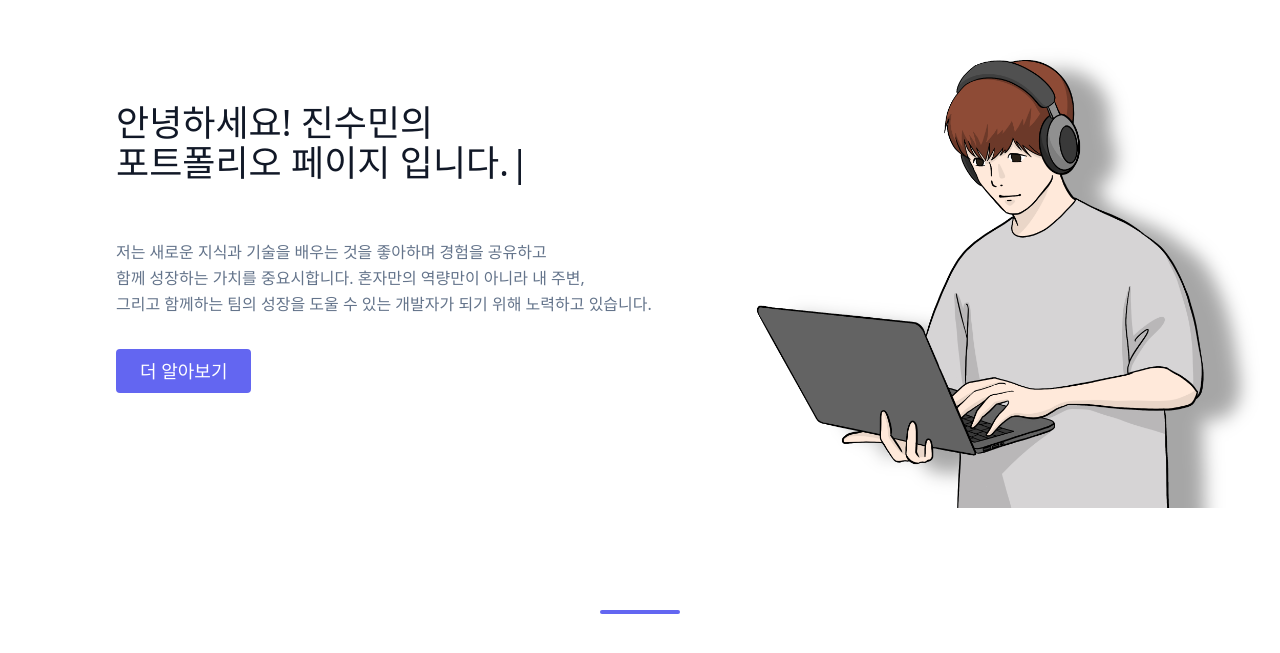
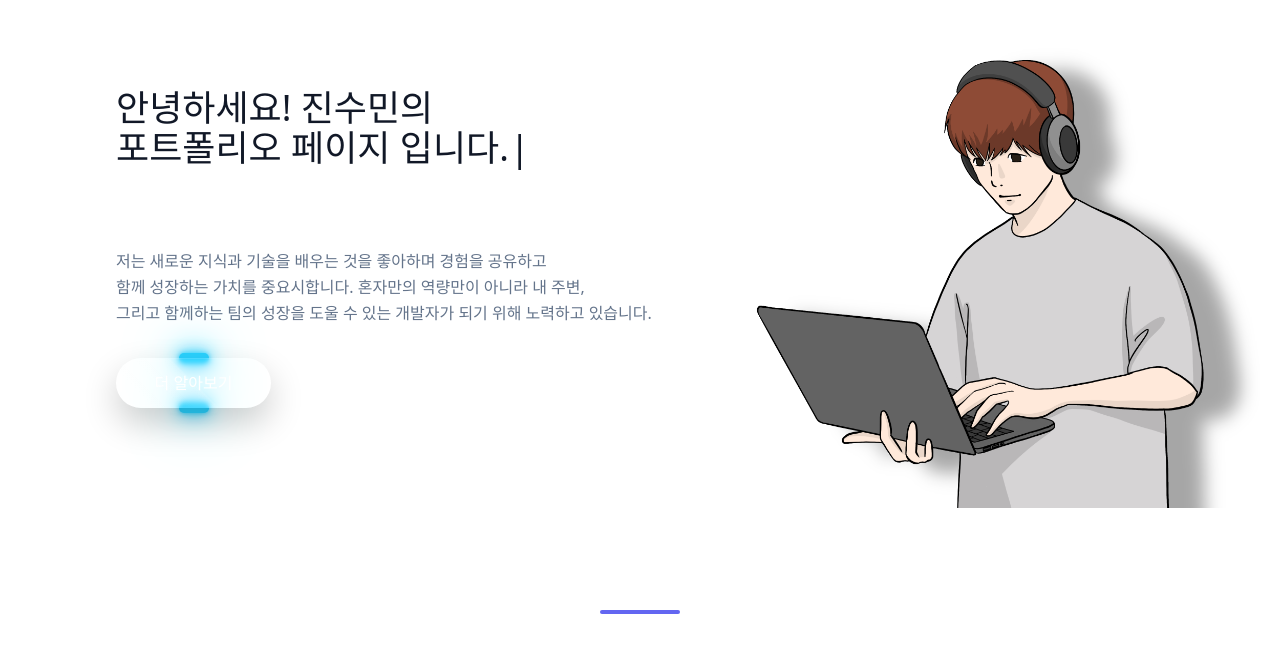
Before and after one commit to jinsumin/next-portfolio, a Next.js app: page /main in a window 1280 px wide. Shown: the part 115-768 px from the top of the page. Built offline with nearby package versions, Linux system fonts and the light colour scheme.

Commit message:
update main btn style

```diff
--- a/pages/main.js
+++ b/pages/main.js
@@ -20,7 +20,7 @@ export default function Main() {
       <section className="text-gray-600 body-font">
         <div className="container mx-auto flex px-5 py-24 md:flex-row flex-col items-center">
           <div className="lg:flex-grow md:w-1/2 lg:pl-24 md:pl-16 flex flex-col md:items-start md:text-left items-center text-center">
-            <h1 className="title-font sm:text-4xl text-3xl mb-4 font-medium text-gray-900">
+            <h1 className="title-font sm:text-4xl text-3xl mb-4 font-medium text-gray-900 h-36">
               <TypingEffect
                 text={"안녕하세요! 진수민의 <br> 포트폴리오 페이지 입니다."}
               />
@@ -35,12 +35,13 @@ export default function Main() {
               노력하고 있습니다. <br />
             </p>
             <div className="flex justify-center">
-              <button
-                href="#about-section"
-                className="inline-flex text-white bg-indigo-500 border-0 py-2 px-6 focus:outline-none hover:bg-indigo-600 rounded text-lg"
-              >
-                더 알아보기
-              </button>
+              <div className="main-btn">
+                <button
+                  href="#about-section"
+                >
+                  더 알아보기
+                </button>
+              </div>
             </div>
           </div>
           <div className="lg:max-w-lg lg:w-full md:w-1/2 w-5/6 mb-10 md:mb-0">
--- a/styles/globals.css
+++ b/styles/globals.css
@@ -47,3 +47,107 @@ a {
 p {
   @apply text-slate-500 dark:text-slate-400
 }
+
+.main-btn {
+  position: relative;
+  width: 155px;
+  height: 50px;
+}
+
+.main-btn button {
+  position: absolute;
+  top: 0;
+  left: 0;
+  width: 100%;
+  height: 100%;
+  display: flex;
+  justify-content: center;
+  align-items: center;
+  background: rgba(255, 255, 255, 0.05);
+  box-shadow: 0 15px 35px rgba(0, 0, 0, 0.2);
+  border-top: 1px solid rgba(255, 255, 255, 0.1);
+  border-bottom: 1px solid rgba(255, 255, 255, 0.1);
+  border-radius: 25px;
+  color: #fff;
+  z-index: 1;
+  font-weight: 400;
+  text-decoration: none;
+  overflow: hidden;
+  transition: 0.5s;
+  backdrop-filter: blur(2px);
+}
+
+.main-btn:hover button{
+  letter-spacing: 3px;
+}
+
+.main-btn button::before {
+  content: '';
+  position: absolute;
+  top: 0;
+  left: 0;
+  width: 50%;
+  height: 100%;
+  background: linear-gradient(to left, rgba(255, 255, 255, 0.15), transparent);
+  transform: skewX(45deg) translateX(0);
+  transition: 0.5s;
+}
+
+.main-btn:hover button:before {
+  transform: skewX(45deg) translateX(200%);
+}
+
+.main-btn::before {
+  content: '';
+  position: absolute;
+  left: 50%;
+  transform: translateX(-50%);
+  bottom: -5px;
+  width: 30px;
+  height: 10px;
+  background: #f00;
+  border-radius: 10px;
+  transition: 0.5s;
+  transition-delay: 0s;
+}
+
+.main-btn:hover::before {
+  bottom: 0;
+  height: 70%;
+  width: 80%;
+  border-bottom-left-radius: 30px;
+  border-bottom-right-radius: 30px;
+  transition-delay: 0.5s;
+}
+
+.main-btn::after {
+  content: '';
+  position: absolute;
+  left: 50%;
+  transform: translateX(-50%);
+  top: -5px;
+  width: 30px;
+  height: 10px;
+  background: #f00;
+  border-radius: 10px;
+  transition: 0.5s;
+  transition-delay: 0s;
+}
+
+.main-btn:hover::after {
+  top: 0;
+  height: 70%;
+  width: 80%;
+  border-top-left-radius: 30px;
+  border-top-right-radius: 30px;
+  transition-delay: 0.5s;
+}
+
+.main-btn:nth-child(1)::before,
+.main-btn:nth-child(1)::after {
+  background: #2bd2ff;
+  box-shadow: 0 0 5px #2bd2ff,
+  0 0 15px #2bd2ff,
+  0 0 30px #2bd2ff,
+  0 0 60px #2bd2ff;
+}
```
